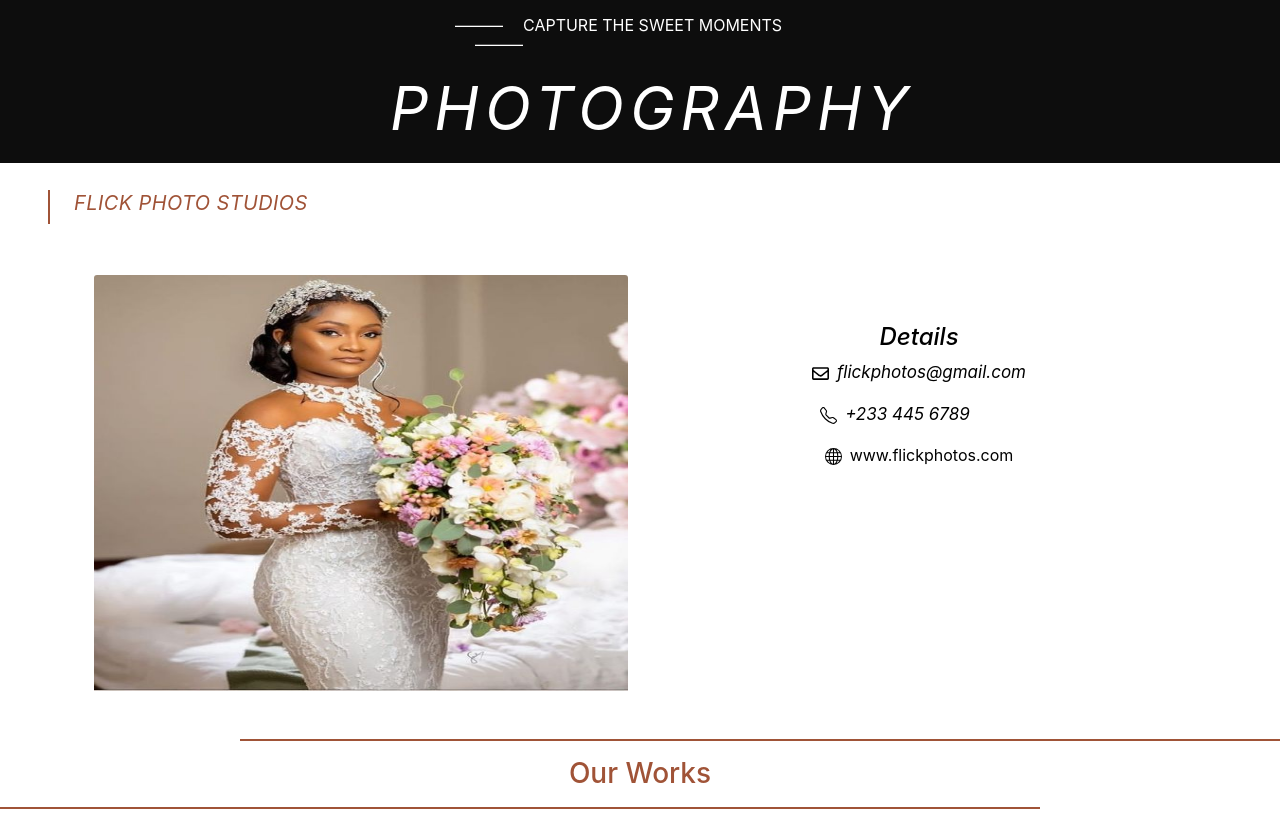
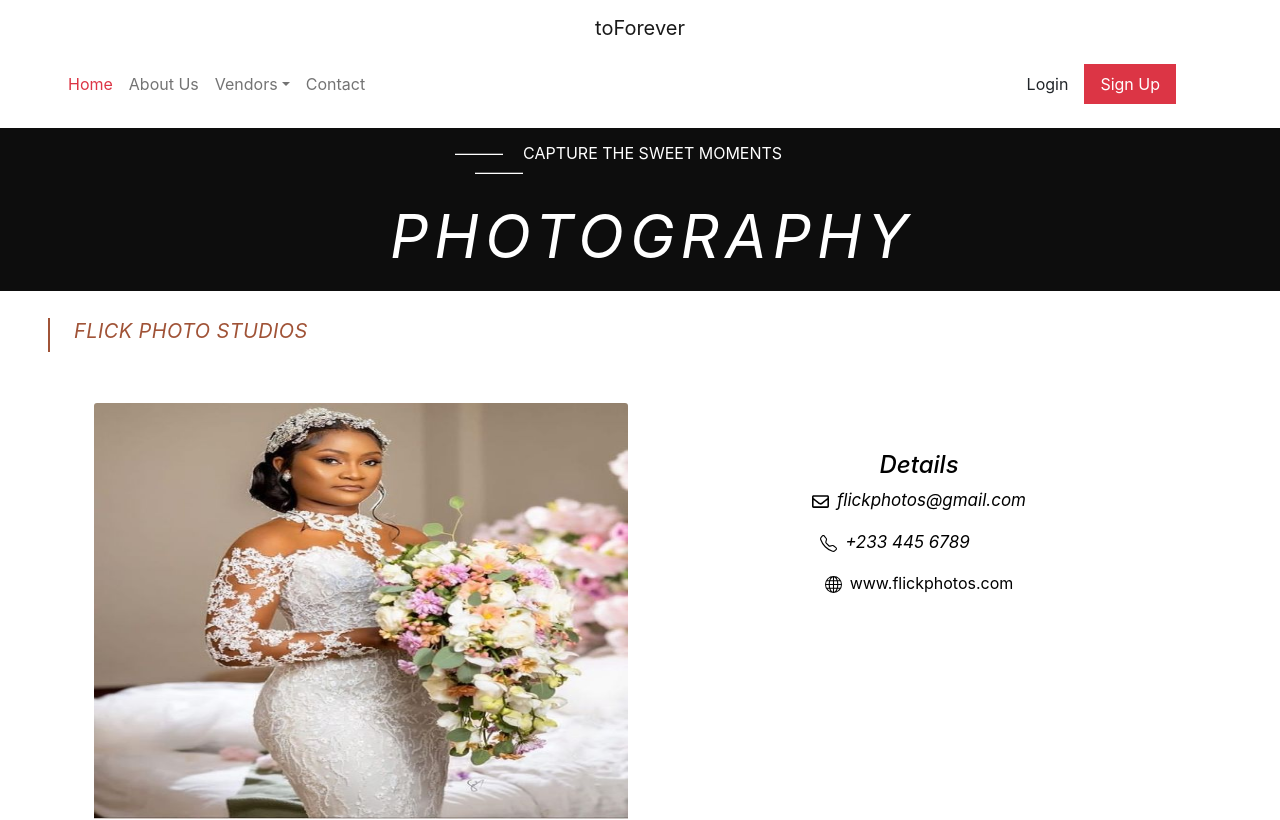
Before and after one commit to DIV-GROUP/wedding-review-frontend, a React (Create React App) app: page / in a window 1280 px wide. Shown: the top 820 px of the page. Built offline with nearby package versions, Linux system fonts and the light colour scheme.

Commit message:
navbar added

```diff
--- /dev/null
+++ b/src/components/generalNavBar.jsx
@@ -0,0 +1,57 @@
+import {Navbar,Container,Nav,NavDropdown,Form} from "react-bootstrap";
+
+import React from 'react'
+
+ function generalNavBar () {
+    return (
+      <div>
+        <Navbar>
+          <Container>
+            <Navbar.Brand className="m-auto" href="#home">
+              toForever
+            </Navbar.Brand>
+          </Container>
+        </Navbar>
+
+        <Navbar expand="lg" className="mb-3 ">
+          <Container className="d-flex justify-content-between mx-5">
+            <Navbar.Toggle aria-controls="navbarScroll" />
+            <Navbar.Collapse id="navbarScroll">
+              <Nav
+                className="me-auto  my-2 my-lg-0"
+                style={{ maxHeight: "100px" }}
+                navbarScroll
+              >
+                <Nav.Link href="#action1" className=" text-danger">
+                  Home
+                </Nav.Link>
+                <Nav.Link href="#action2"> About Us</Nav.Link>
+                <NavDropdown title="Vendors" id="navbarScrollingDropdown">
+                  <NavDropdown.Item href="#action3">Action</NavDropdown.Item>
+                  <NavDropdown.Item href="#action4">
+                    Another action
+                  </NavDropdown.Item>
+                  <NavDropdown.Divider />
+                  <NavDropdown.Item href="#action5">
+                    Something else here
+                  </NavDropdown.Item>
+                </NavDropdown>
+                <Nav.Link href="#">Contact</Nav.Link>
+              </Nav>
+
+              <Form className="d-flex">
+                <Nav.Link className=" text-dark" href="#">
+                  Login
+                </Nav.Link>
+                <Nav.Link className=" bg-danger text-white" href="#"  >
+                  Sign Up
+                </Nav.Link>
+              </Form>
+            </Navbar.Collapse>
+          </Container>
+        </Navbar>
+      </div>
+    );
+}
+
+export default generalNavBar;
--- a/src/components/vendor.jsx
+++ b/src/components/vendor.jsx
@@ -1,4 +1,6 @@
 import "./vendor.css"; // css
+// importation of the vendor navbar component
+import GeneralNavBar from "./generalNavBar";
 
 // importation of the vendor header component
 import VendorHeader from "./vendorHeader";
@@ -25,6 +27,10 @@ function vendorPage() {
 
   return (
     <>
+
+      {/* navbar */}
+      <GeneralNavBar/>
+
       {/* header */}
      <VendorHeader/>
 
```
